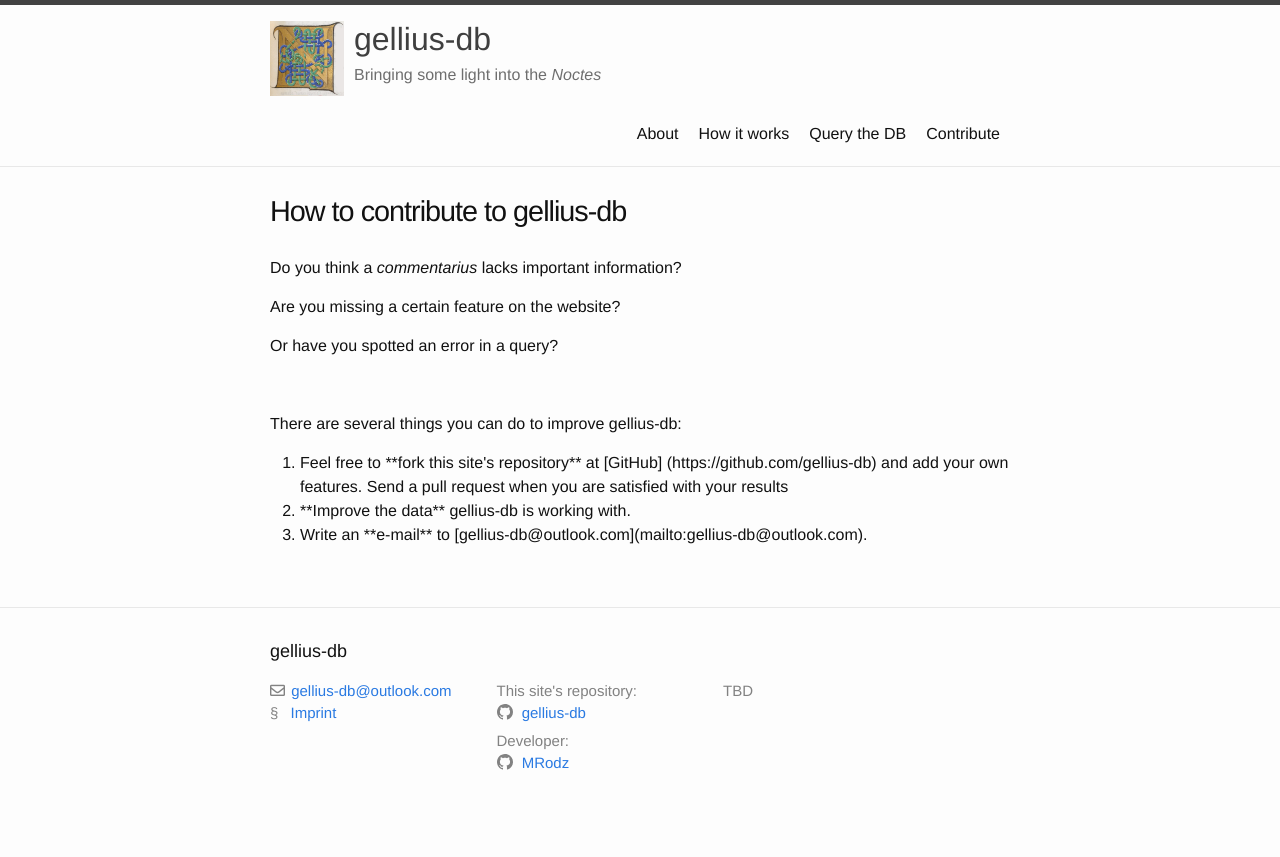
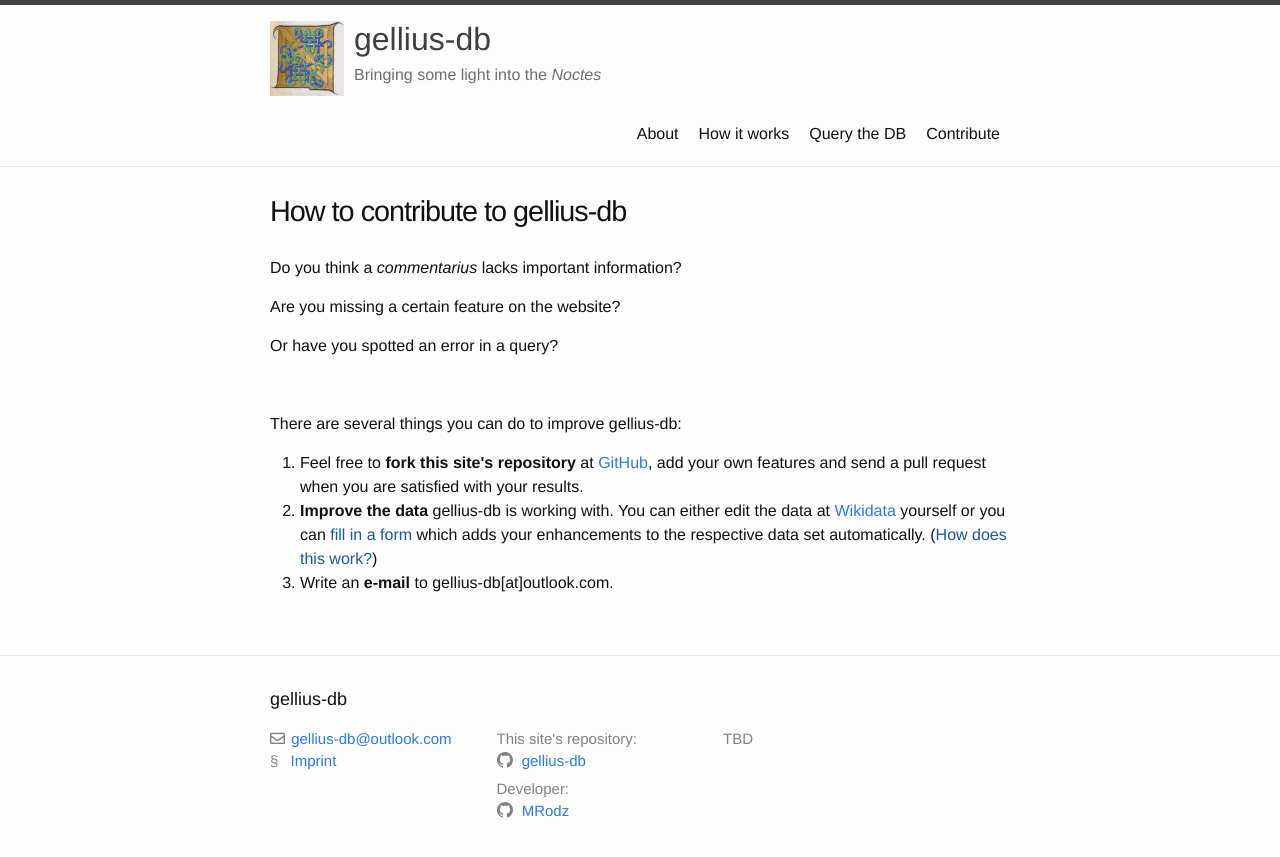
Before and after one commit to MRodz/gellius-db.github.io, a Jekyll site: the page built from contribute.html, in a window 1280 px wide. Shown: the top 857 px of the page. Built offline with Jekyll 4.4.1, drawn with Linux system fonts in a browser that asks for light colours; nearby versions of some CDN libraries.

Commit message:
converted page to html. added more information

```diff
--- a/contribute.html
+++ b/contribute.html
@@ -5,7 +5,7 @@ optional-title: How to contribute to gellius-db
 permalink: /contribute/
 ---
 
-Do you think a _commentarius_ lacks important information?
+Do you think a <i>commentarius</i> lacks important information?
 
 Are you missing a certain feature on the website?
 
@@ -15,14 +15,12 @@ Or have you spotted an error in a query?
 
 There are several things you can do to improve gellius-db:
 
-<ol>
-<li>
-  Feel free to **fork this site's repository** at [GitHub]
-  (https://github.com/{{ site.github_username| cgi_escape | escape }}) and add
-your own features. Send a pull request when you are satisfied with your results
-</li>
-
-<li> **Improve the data** gellius-db is working with.</li>
-
-<li> Write an **e-mail** to [{{ site.email }}](mailto:{{ site.email }}).</li>
+<ol class="contribute">
+  <li>
+    Feel free to <strong>fork this site's repository</strong> at
+    <a href="https://github.com/{{ site.github_username | cgi_escape | escape }}" target="_blank">GitHub</a>, add your own features and send a pull request when you are
+    satisfied with your results.
+  </li>
+  <li> <strong>Improve the data</strong> gellius-db is working with. You can either edit the data at <a href="http://www.wikidata.org" target="_blank">Wikidata</a> yourself or you can <a href="{{ | absolute_url}}">fill in a form</a> which adds your enhancements to the respective data set automatically. (<a href="{{ | absolute_url}}">How does this work?</a>)</li>
+  <li> Write an <strong>e-mail</strong> to gellius-db[at]outlook.com.</li>
 </ol>
```
